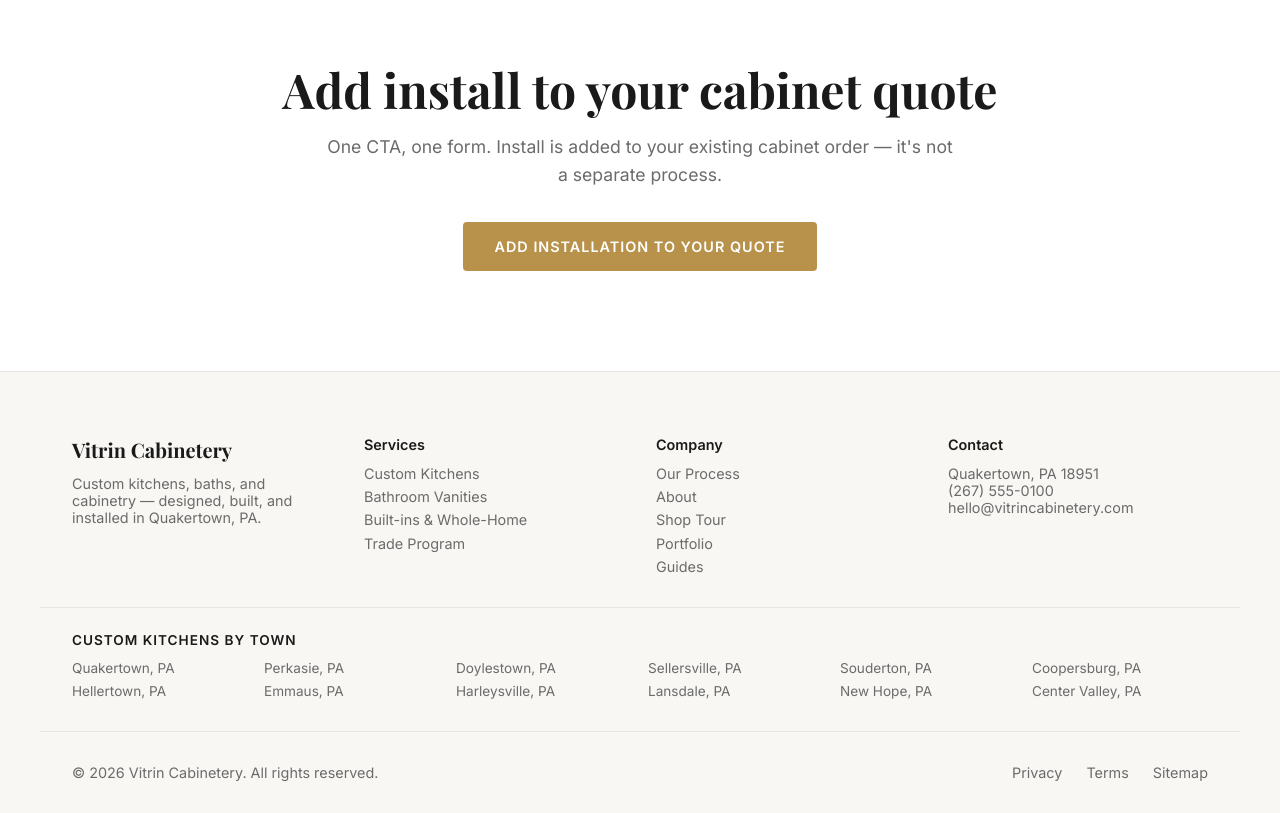
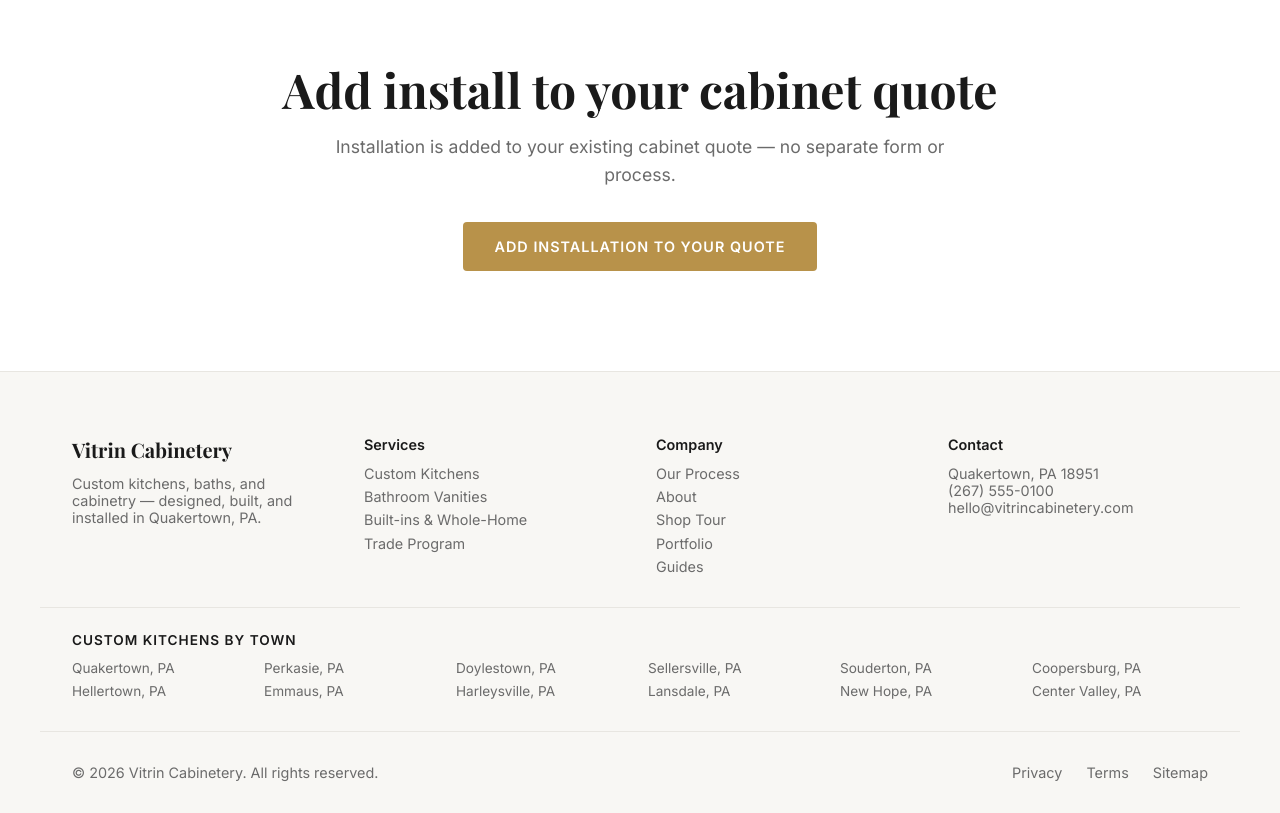
Before and after one commit to veyis/vitincabinetry.com, a Next.js app: page /installation in a window 1280 px wide. Shown: the part 2460-3273 px from the top of the page. Built offline with nearby package versions, Linux system fonts and the light colour scheme; no server answers.

Commit message:
fix(installation): correct hero alt text + rewrite CTA copy (no developer-speak)

```diff
--- a/src/app/installation/page.tsx
+++ b/src/app/installation/page.tsx
@@ -49,7 +49,7 @@ export default function InstallationPage() {
       <section className="hero" style={{ minHeight: "45vh", padding: "180px 0 60px" }}>
         <Image
           src="/images/heros/craftsman-hand-planing-white-oak-quakertown-workshop.png"
-          alt="Vitrin installer fitting a cabinet on a jobsite in Bucks County, PA"
+          alt="Cabinet craftsman at the Vitrin workshop in Quakertown, PA"
           fill
           priority
           sizes="100vw"
@@ -156,7 +156,7 @@ export default function InstallationPage() {
         <div className="container" style={{ textAlign: "center" }}>
           <h2 className="section-heading">Add install to your cabinet quote</h2>
           <p className="section-sub" style={{ margin: "1rem auto 2rem" }}>
-            One CTA, one form. Install is added to your existing cabinet order — it&apos;s not a separate process.
+            Installation is added to your existing cabinet quote — no separate form or process.
           </p>
           <Link href="/contact?type=install" className="btn-primary">Add Installation to Your Quote</Link>
         </div>
```
